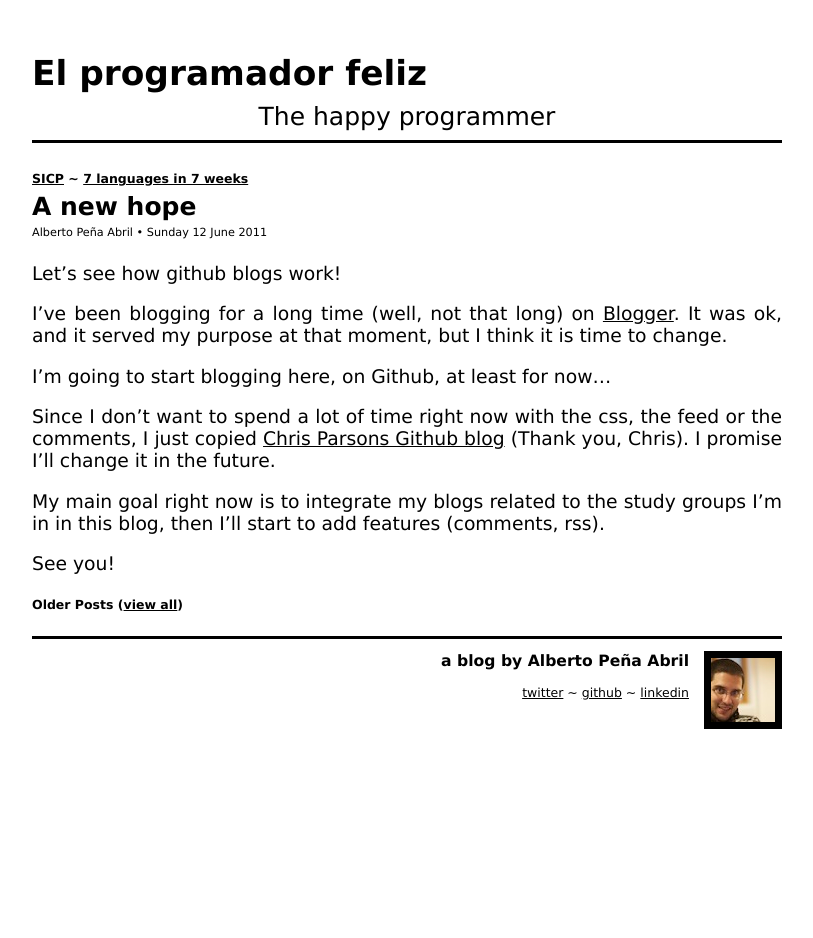
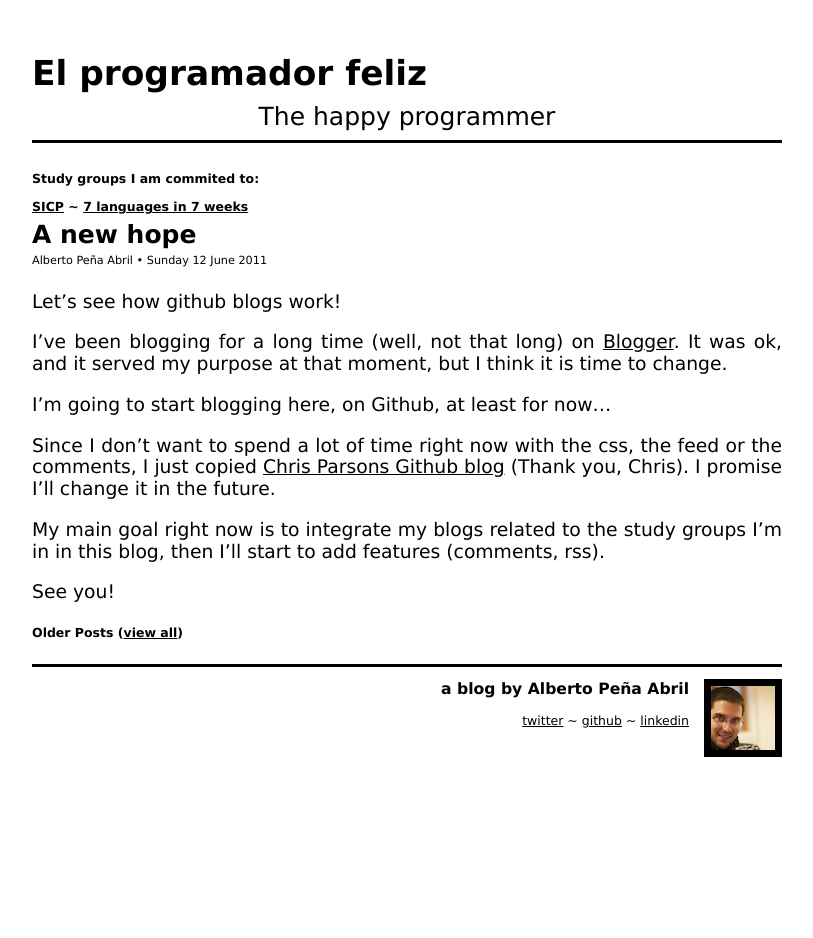
Before and after one commit to plagelao/plagelao.github.com, a Jekyll site: the page built from index.html, in a window 1280 px wide. Shown: the whole page, without its empty margins (233-1046 px from the left). Built offline with Jekyll 4.4.1, drawn with Linux system fonts in a browser that asks for light colours.

Commit message:
Adds links to the study groups

```diff
--- a/css/screen.css
+++ b/css/screen.css
@@ -122,6 +122,11 @@
   font-size: 1.25em;
 }
 
+/* studygroups */
+.studygroups h1 {
+  font-size: 1em
+}
+
 /* posts */
 
 .posts li {
--- a/index.html
+++ b/index.html
@@ -4,6 +4,7 @@
 ---
 <div id="home">
   <div id="studygroups" class="studygroups">
+      <h1>Study groups I am commited to:</h1>
       <h1><a href="/SICP/">SICP</a> ~ <a href="/7languages7weeks/">7 languages in 7 weeks</a></h1>
   </div>
   <div id="current" class="post">
```
